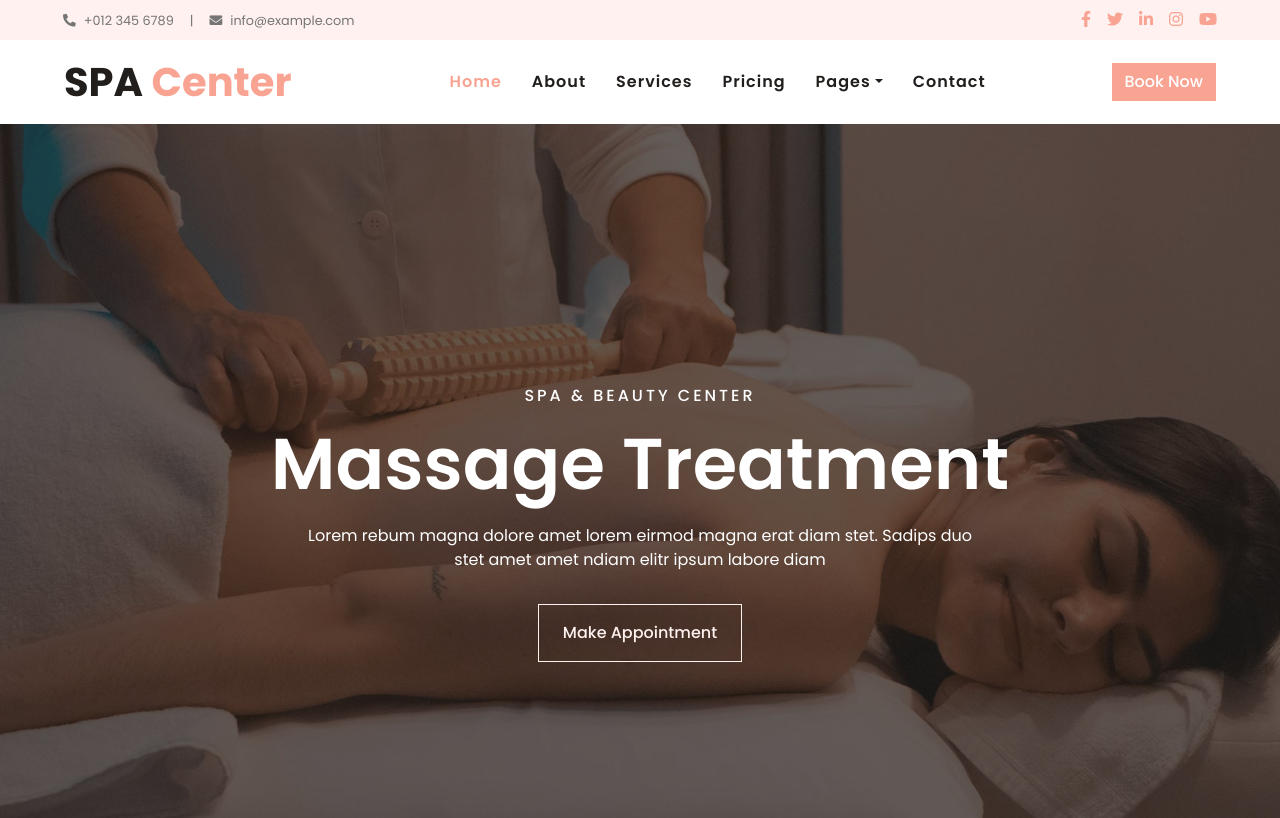
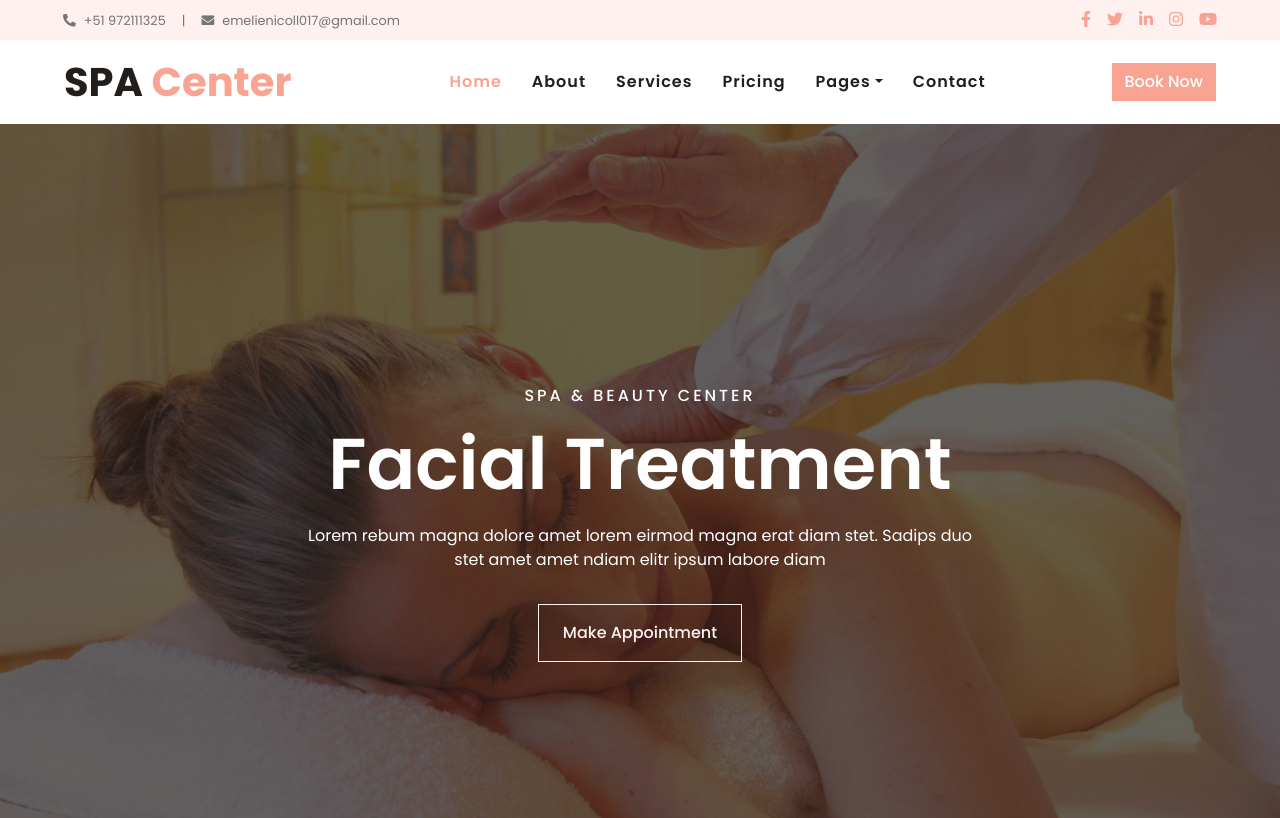
Before and after one commit to emelie017/monaishaspa, a plain HTML site: page index.html in a window 1280 px wide. Shown: the top 818 px of the page. Drawn offline with nearby package versions, Linux system fonts and the light colour scheme.

Commit message:
modificar

```diff
--- a/index.html
+++ b/index.html
@@ -3,7 +3,7 @@
 
 <head>
     <meta charset="utf-8">
-    <title>SPA Center - Beauty & Spa HTML Template</title>
+    <title>monaysha</title>
     <meta content="width=device-width, initial-scale=1.0" name="viewport">
     <meta content="Free HTML Templates" name="keywords">
     <meta content="Free HTML Templates" name="description">
@@ -33,9 +33,9 @@
         <div class="row py-2 px-lg-5">
             <div class="col-lg-6 text-left mb-2 mb-lg-0">
                 <div class="d-inline-flex align-items-center">
-                    <small><i class="fa fa-phone-alt mr-2"></i>+012 345 6789</small>
+                    <small><i class="fa fa-phone-alt mr-2"></i>+51 972111325</small>
                     <small class="px-3">|</small>
-                    <small><i class="fa fa-envelope mr-2"></i>info@example.com</small>
+                    <small><i class="fa fa-envelope mr-2"></i>emelienicoll017@gmail.com</small>
                 </div>
             </div>
             <div class="col-lg-6 text-right">
```
